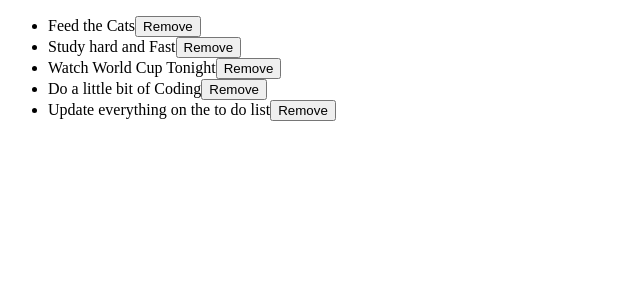
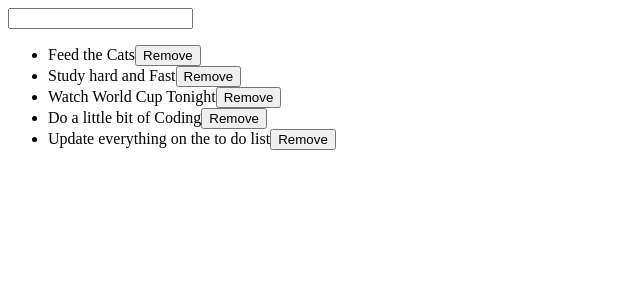
Before and after one commit to tamimhasan19702/react-to-do-app, a React (Create React App) app: page / in a window 1280 px wide. Shown: the top 300 px of the page, without its empty margins (0-640 px from the left). Built offline with nearby package versions, Linux system fonts and the light colour scheme.

Commit message:
app js file updates

```diff
--- a/src/App.js
+++ b/src/App.js
@@ -1,5 +1,6 @@
 import React, {useState,useEffect} from 'react';
 import Lists from './Components/Lists';
+import Textfield from './Components/Textfield';
 
 
 function App() {
@@ -32,6 +33,13 @@ function App() {
     setTodo(currentItems);
   };
 
+  const addnewItem = (obj) => {
+    let newItems = [...todo]
+    newItems.push(obj);
+    console.log({obj, newItems})
+    setTodo((prevItems) => newItems)
+  }
+
   useEffect(() => {
     console.log('updated from app.js')
   },[todo]);
@@ -41,12 +49,20 @@ function App() {
   }
 
   return (
-    <Lists
-    data={todo}
-    handleUpdateItem={handleUpdateItem}
-    handleRemoveItem={handleRemoveItem}
-    />
+
+    <div className="Adp">
+      <div className="todo-wrapper">
+        <Textfield/>
+      <Lists
+      data={todo}
+      handleUpdateItem={handleUpdateItem}
+      handleRemoveItem={handleRemoveItem}
+      />
+      </div>
+
+    </div>
     )
+
 }
 
 // test comment
--- a/src/Components/Textfield.js
+++ b/src/Components/Textfield.js
@@ -10,8 +10,12 @@ function Textfield() {
     setTextVal((prevText) => e.target.val);
    }
 
+   const onSubmit = (e) => {
+    console.log('added new val')
+   }
+
   return (
-    <input type="text" onChange={e => handleChange(e)} />
+    <input type="text" onChange={e => handleChange(e)} onSubmit={onSubmit}/>
   )
 }
 
```
